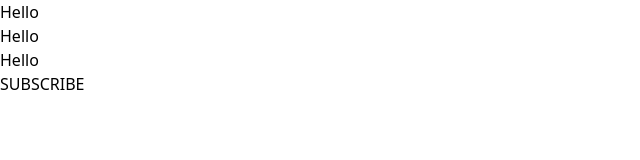
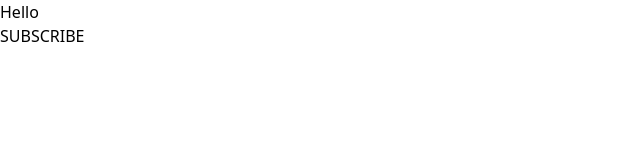
Before and after one commit to Glitch-CoD3/Tailwind, a website built with Vite: page index.html in a window 1280 px wide. Shown: the whole page, without its empty margins (0-640 px from the left). Built offline with nearby package versions, Linux system fonts and the light colour scheme.

Commit message:
Second commit

```diff
--- a/index.html
+++ b/index.html
@@ -8,8 +8,6 @@
 </head>
 <body>
     <h1>Hello</h1>
-    <h2>Hello</h2>
-    <h3>Hello</h3>
 
     <div class="btn">SUBSCRIBE</div>
 </body>
```
